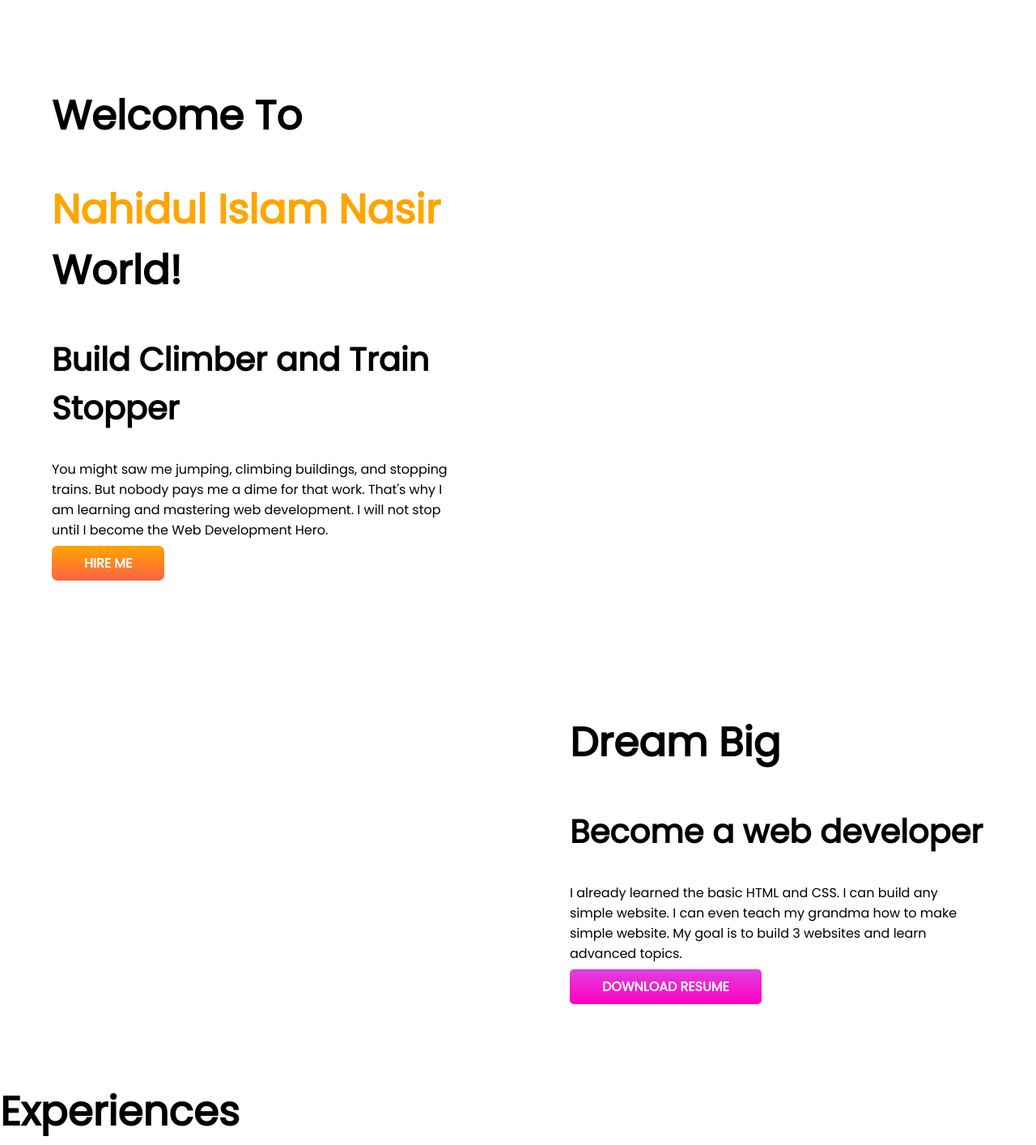
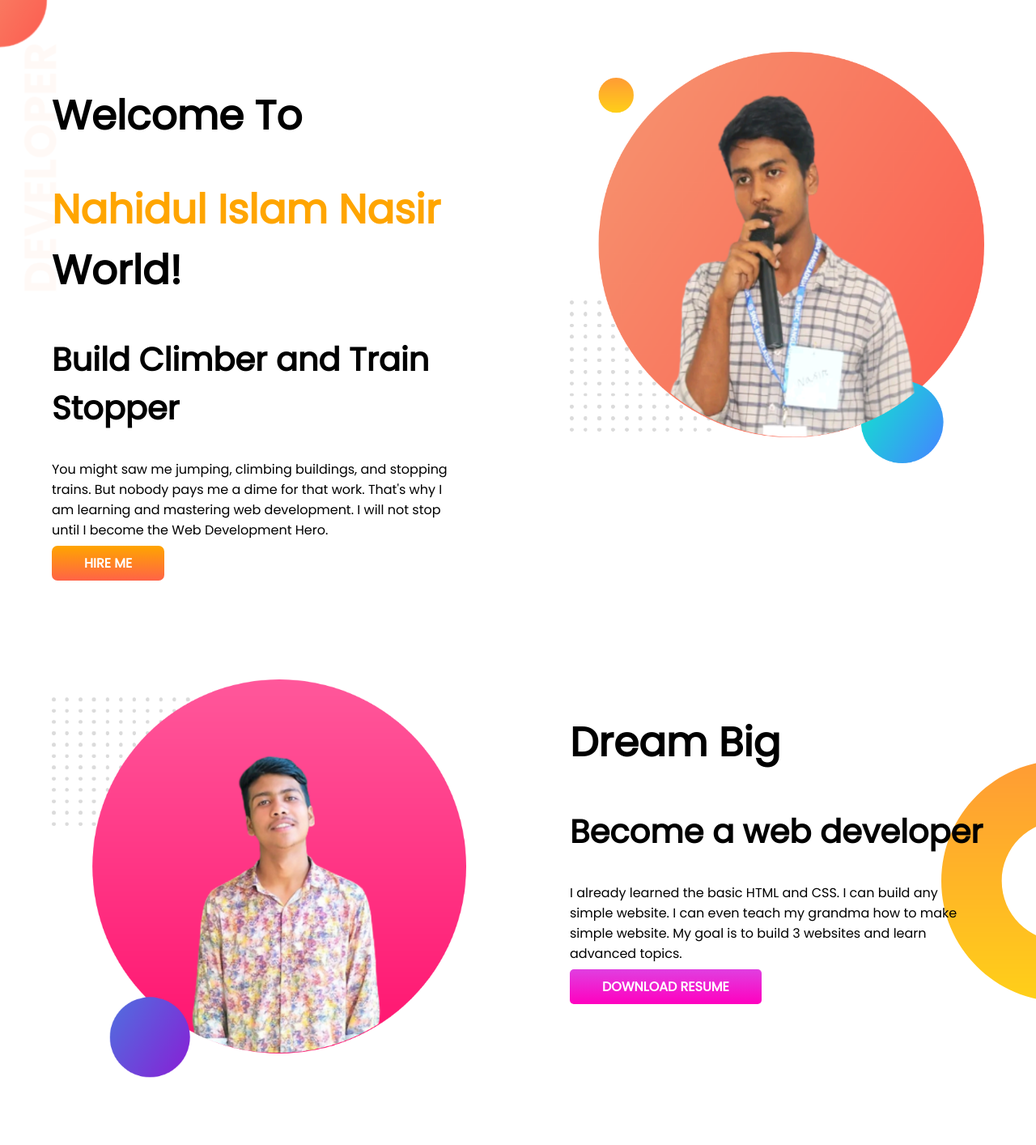
Before and after one commit to nasir738/my-portfolio, a plain HTML site: page index.html in a window 1280 px wide. Shown: the top 1414 px of the page at 81% size. Drawn offline with Linux system fonts and the light colour scheme; the site is published under a folder, as on GitHub Pages, so addresses that start at the root find nothing.

Commit message:
photo problem solving test

```diff
--- a/index.html
+++ b/index.html
@@ -22,12 +22,12 @@
             <a class="link-button" target="_blank" href="https://www.facebook.com/profile.php?id=100012306122155">HIRE ME</a>
         </div>
         <div class="half-width">
-            <img src="/images/my-photo.png" alt="">
+            <img src="./images/my-photo.png" alt="">
         </div>
     </section>
     <section class="dream-big flexible-container">
         <div class="half-width">
-            <img src="/images/my photo 2.png" alt="">
+            <img src="./images/my photo 2.png" alt="">
         </div>
         <div class="half-width">
             <h1>Dream Big</h1>
--- a/style.css
+++ b/style.css
@@ -3,7 +3,7 @@ body{
     margin: 0;
 }
 .top-banner {
-    background-image: url(/images/top-banner.png);
+    background-image: url(./images/top-banner.png);
     background-repeat: no-repeat;
 }
 h1{
@@ -41,7 +41,7 @@ h1{
     border-radius: 5px;
 }
 .dream-big{
-    background-image: url(/images/dream-bg.png);
+    background-image: url(./images/dream-bg.png);
     background-repeat: no-repeat;
     background-position: right;
 }
@@ -66,7 +66,7 @@ h2 {
     border-left: 7px solid blue;
 }
 .experience {
-    background-image: url(/images/exp-bg.png);
+    background-image: url(./images/exp-bg.png);
     background-repeat: no-repeat;
     background-position: left;
 }
```
